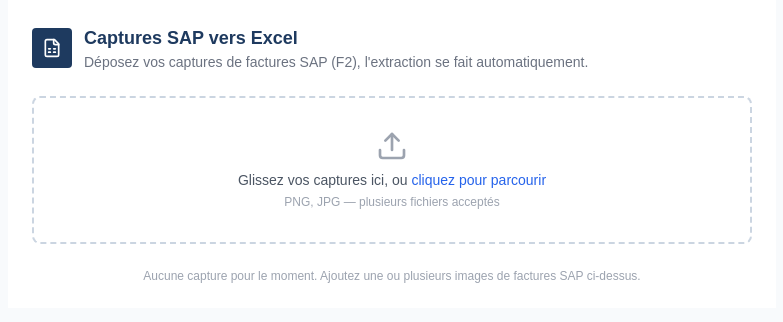
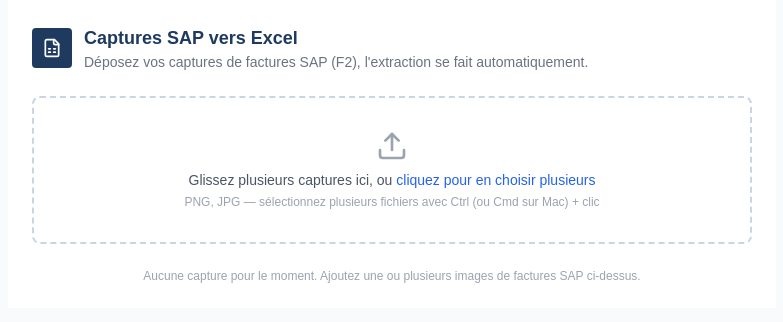
Before and after one commit to NOWELLYAO/invoice-to-excel1, a React (Vite) app: page / in a window 1280 px wide. Shown: the top 322 px of the page, without its empty margins (248-1031 px from the left). Built offline with nearby package versions, Linux system fonts and the light colour scheme.

Commit message:
Update upload instructions and reset file input

```diff
--- a/src/InvoiceToExcel.tsx
+++ b/src/InvoiceToExcel.tsx
@@ -385,21 +385,29 @@
       >
         <Upload className="w-8 h-8 mx-auto mb-2 text-gray-400" />
         <p className="text-sm text-gray-600">
-          Glissez vos captures ici, ou <span style={{ color: BLUE }}>cliquez pour parcourir</span>
+          Glissez plusieurs captures ici, ou <span style={{ color: BLUE }}>cliquez pour en choisir plusieurs</span>
         </p>
-        <p className="text-xs text-gray-400 mt-1">PNG, JPG — plusieurs fichiers acceptés</p>
+        <p className="text-xs text-gray-400 mt-1">
+          PNG, JPG — sélectionnez plusieurs fichiers avec Ctrl (ou Cmd sur Mac) + clic
+        </p>
         <input
           ref={inputRef}
           type="file"
           accept="image/*"
           multiple
           className="hidden"
-          onChange={(e) => addFiles(e.target.files)}
+          onChange={(e) => {
+            addFiles(e.target.files);
+            e.target.value = "";
+          }}
         />
       </div>
 
       {entries.length > 0 && (
         <div className="flex items-center gap-3">
+          <span className="text-xs text-gray-500">
+            {entries.length} capture{entries.length > 1 ? "s" : ""} ajoutée{entries.length > 1 ? "s" : ""}
+          </span>
           <button
             onClick={processAll}
             disabled={!hasPending || isProcessing}
```
